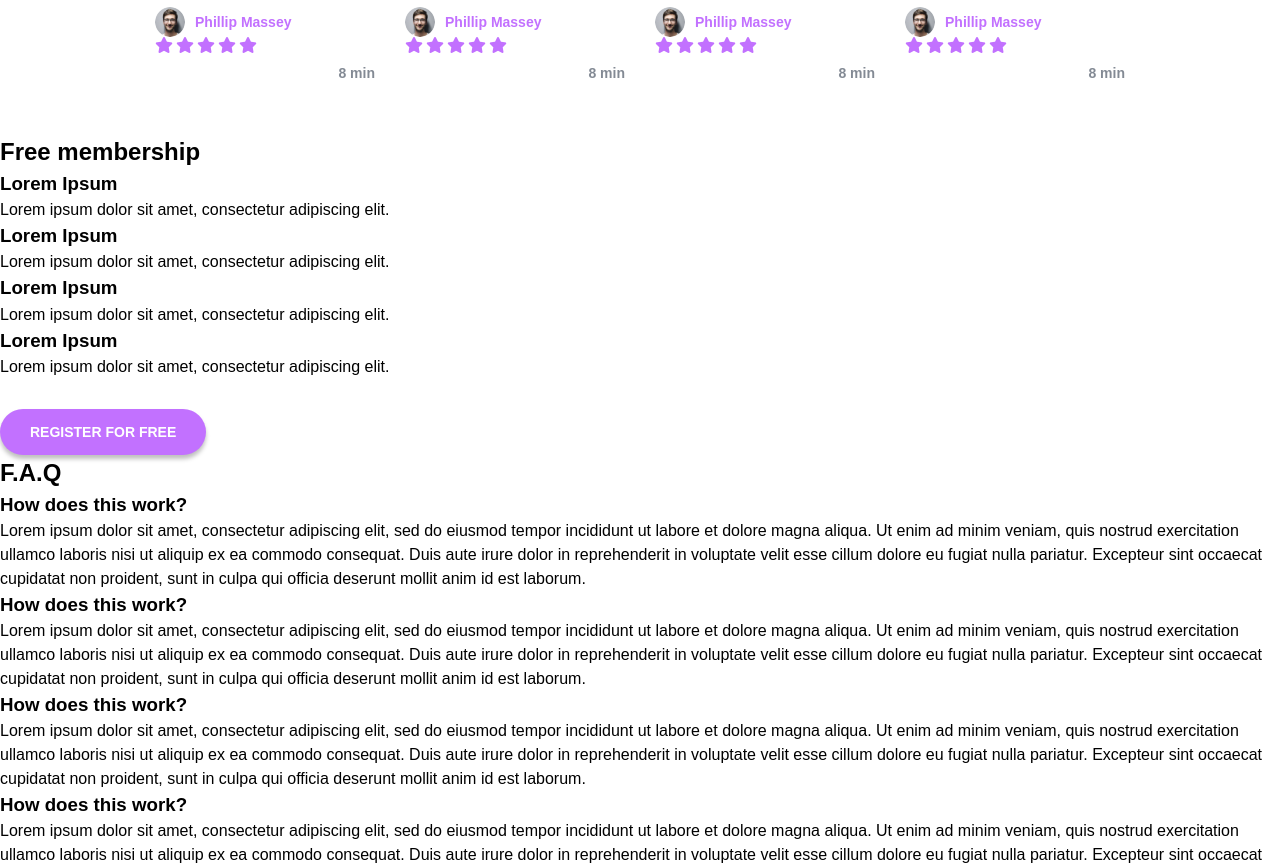
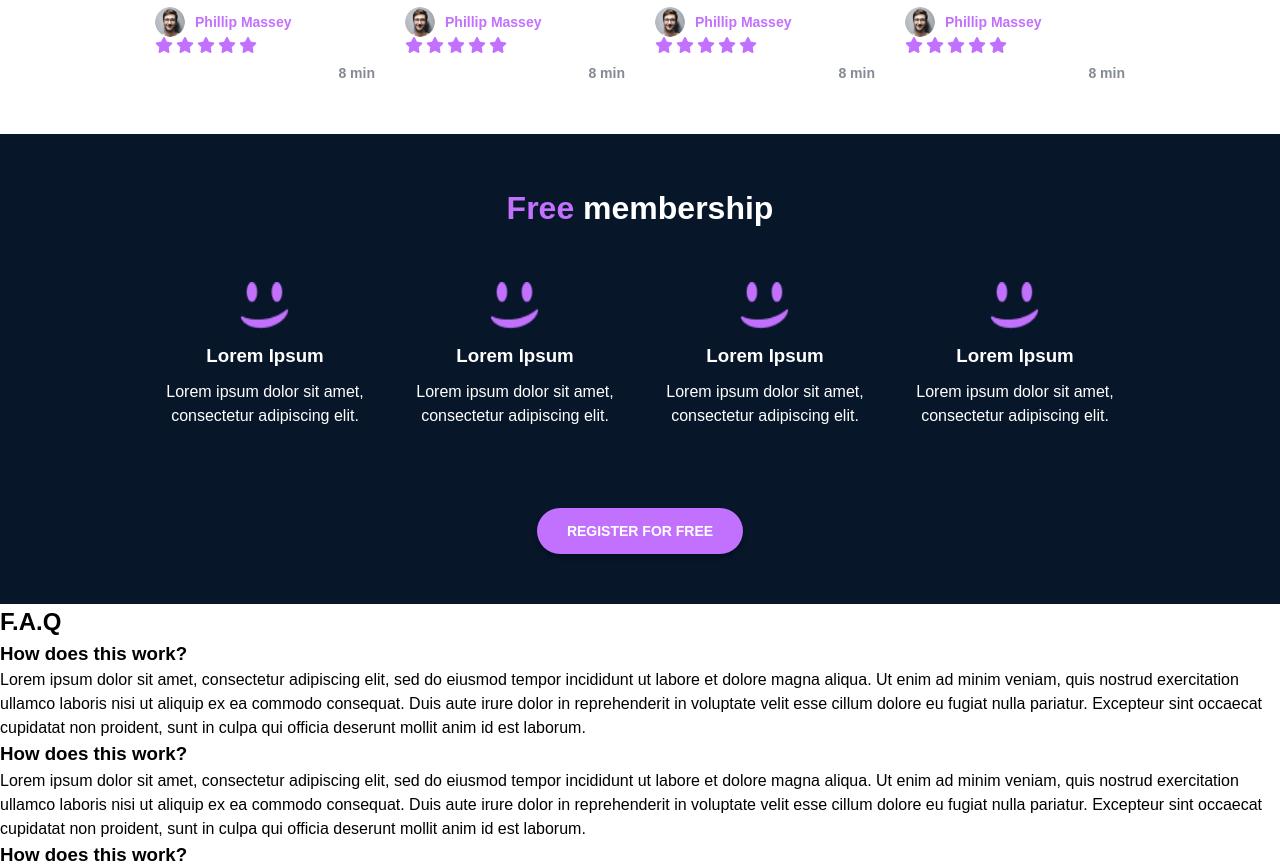
Before and after one commit to linihim/alx_html_css, a plain HTML site: page css_advanced/index.html in a window 1280 px wide. Shown: the part 1621-2487 px from the top of the page. Drawn offline with Linux system fonts and the light colour scheme.

Commit message:
Add the correct styling to the membership section

```diff
--- a/css_advanced/index.html
+++ b/css_advanced/index.html
@@ -141,25 +141,25 @@
             </div>
         </section>
         <section class="membership">
-            <h2>Free membership</h2>
+            <h2><span>Free</span> membership</h2>
             <div class="membership-items">
                 <div class="membership-item">
-                    <img src="./images/smile.svg" alt="">
+                    <img src="Images/smile.png" alt="">
                     <h3>Lorem Ipsum</h3>
                     <p>Lorem ipsum dolor sit amet, consectetur adipiscing elit.</p>
                 </div>
                 <div class="membership-item">
-                    <img src="./images/smile.svg" alt="">
+                    <img src="Images/smile.png" alt="">
                     <h3>Lorem Ipsum</h3>
                     <p>Lorem ipsum dolor sit amet, consectetur adipiscing elit.</p>
                 </div>
                 <div class="membership-item">
-                    <img src="./images/smile.svg" alt="">
+                    <img src="Images/smile.png" alt="">
                     <h3>Lorem Ipsum</h3>
                     <p>Lorem ipsum dolor sit amet, consectetur adipiscing elit.</p>
                 </div>
                 <div class="membership-item">
-                    <img src="./images/smile.svg" alt="">
+                    <img src="Images/smile.png" alt="">
                     <h3>Lorem Ipsum</h3>
                     <p>Lorem ipsum dolor sit amet, consectetur adipiscing elit.</p>
                 </div>
--- a/css_advanced/styles.css
+++ b/css_advanced/styles.css
@@ -259,3 +259,35 @@ button {
     font-weight: bold;
     float: right;
 }
+
+.membership {
+    background-color: rgb(7,22,41);
+    padding: 50px 0;
+    text-align: center;
+    color: white;
+}
+
+.membership h2 {
+    font-size: 32px;
+    margin-bottom: 50px;
+}
+
+.membership h2 span {
+    color: rgb(194, 113, 255);
+}
+
+.membership-items {
+    display: flex;
+    justify-content: space-around;
+    max-width: 1000px;
+    margin: 0 auto 50px;
+}
+
+.membership-item img {
+    width: 50px;
+    height: 50px;
+}
+
+.membership-item h3 {
+    margin: 10px 0;
+}
```
